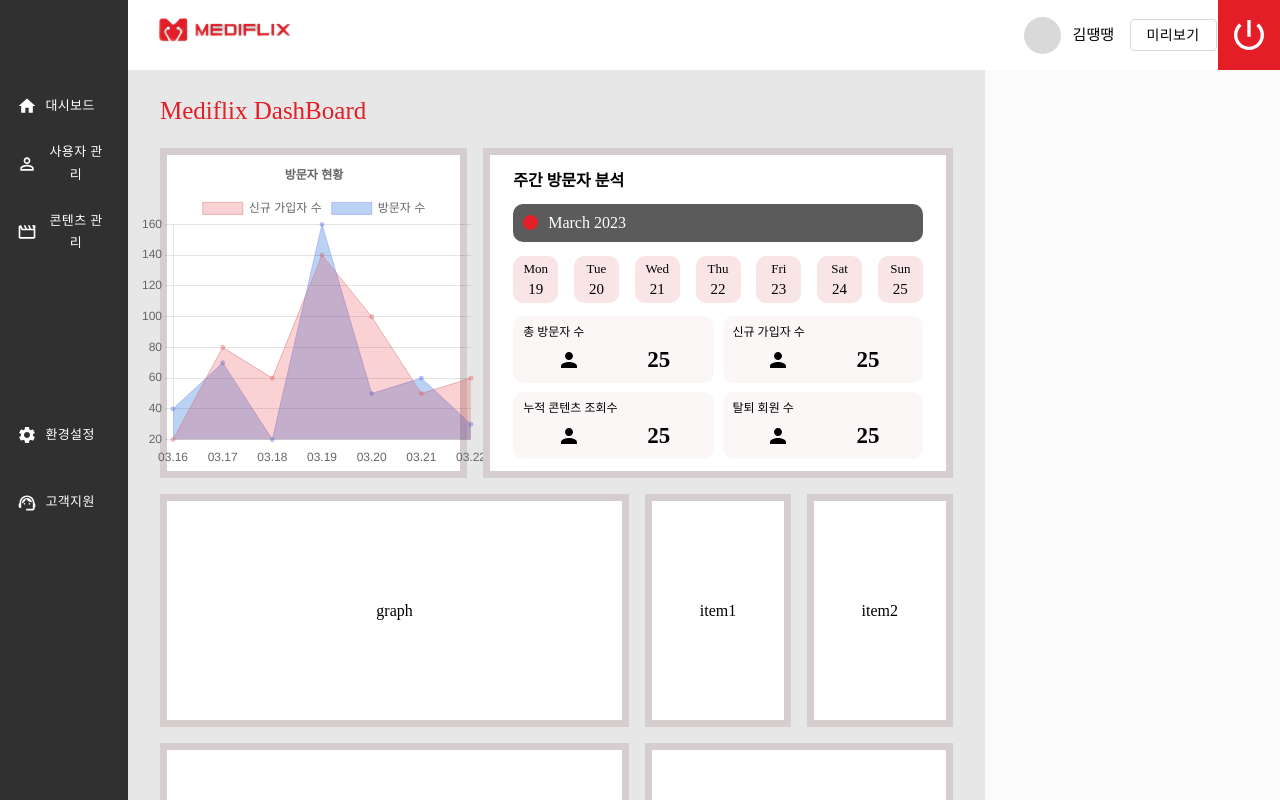
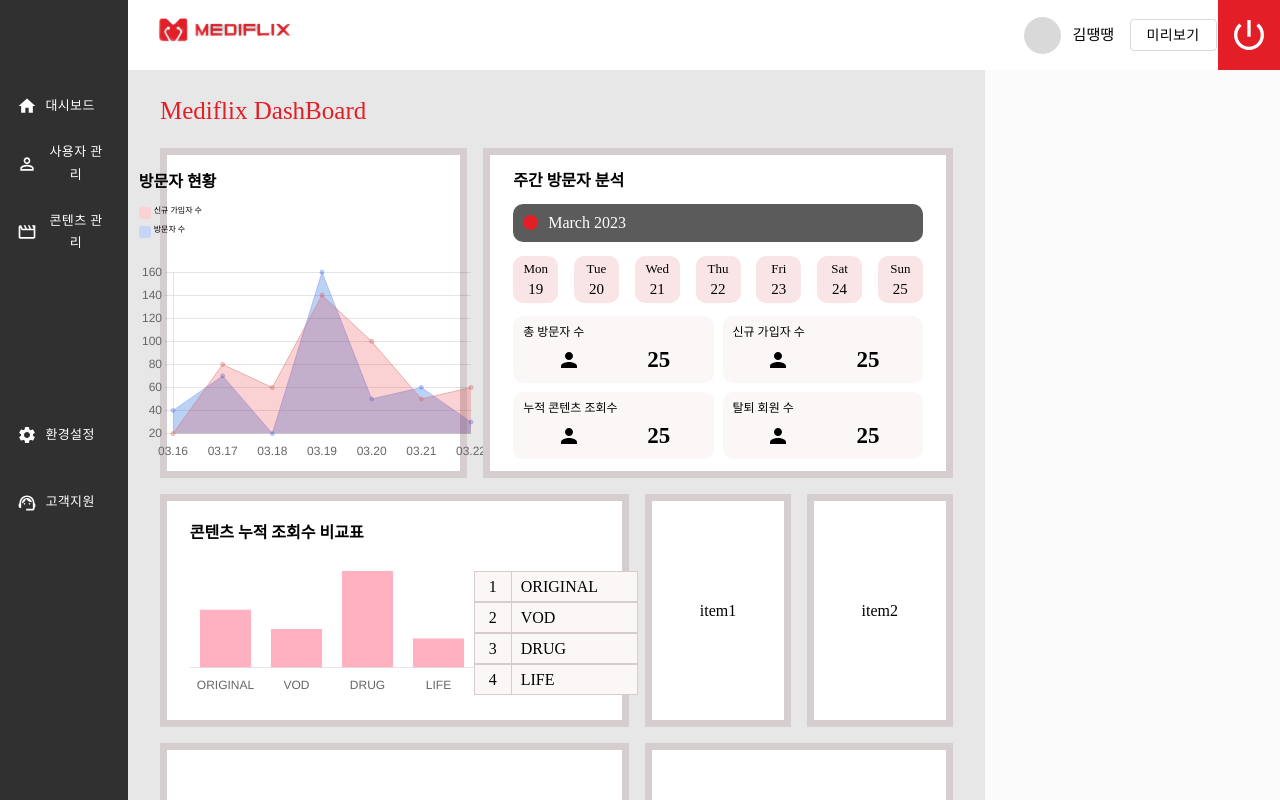
Before and after one commit to MEDIFLIX/ST_FE, a React (Create React App) app in the folder st_fe/: page /main in a window 1280 px wide. Shown: the top 800 px of the page. Built offline with nearby package versions, Linux system fonts and the light colour scheme; a web font is replaced by a local one.

Commit message:
feat : BarChart 완성

```diff
--- a/st_fe/src/pages/MainPage/MainPage.tsx
+++ b/st_fe/src/pages/MainPage/MainPage.tsx
@@ -3,6 +3,7 @@ import styled from 'styled-components';
 import NavBar from '../../components/Navbar';
 import SideBar from '../../components/SideBar';
 import Analysis from './components/Analysis';
+import BarChart from './components/BarChart';
 
 const MainContainer = styled.div`
   width: 100vw;
@@ -52,10 +53,8 @@ const ContentBox = styled.div`
   display: flex;
   justify-content: center;
   align-items: center;
-  .chartWrap {
-    width: 350px;
-    height: 310px;
-  }
+  width: inherit;
+  position: relative;
 `;
 
 const ContentGridBox = styled.div`
@@ -108,14 +107,14 @@ const MainPage = () => {
           <Title>Mediflix DashBoard</Title>
           <ContentGridBox>
             <ContentBox className={'grid-chart'}>
-              <div className="chartWrap">
-                <LineChart />
-              </div>
+              <LineChart />
             </ContentBox>
             <ContentBox className={'grid-analysis'}>
               <Analysis />
             </ContentBox>
-            <ContentBox className={'grid-graph'}>graph</ContentBox>
+            <ContentBox className={'grid-graph'}>
+              <BarChart />
+            </ContentBox>
             <ContentBox className={'grid-item1'}>item1</ContentBox>
             <ContentBox className={'grid-item2'}>item2</ContentBox>
             <ContentBox className={'grid-content'}>content</ContentBox>
--- /dev/null
+++ b/st_fe/src/pages/MainPage/components/BarChart.tsx
@@ -0,0 +1,127 @@
+import React from 'react';
+import {
+  Chart as ChartJS,
+  CategoryScale,
+  LinearScale,
+  BarElement,
+  Title,
+  Tooltip,
+  Legend,
+} from 'chart.js';
+import { Bar } from 'react-chartjs-2';
+import styled from 'styled-components';
+import { ListItemButton, ListItemText } from '@mui/material';
+
+ChartJS.register(CategoryScale, LinearScale, BarElement, Title, Tooltip, Legend);
+
+const options = {
+  responsive: true,
+  maintainAspectRatio: false,
+  scaleShowGridLines: false,
+  scales: {
+    x: {
+      grid: {
+        display: false,
+      },
+    },
+    y: {
+      display: false,
+      grid: {
+        display: false,
+      },
+    },
+  },
+  plugins: {
+    legend: {
+      display: false,
+      position: 'top' as const,
+    },
+    title: {
+      display: false,
+      text: 'Chart.js Bar Chart',
+    },
+  },
+};
+
+const BarChartContainer = styled.div`
+  display: flex;
+  justify-content: space-evenly;
+  flex-direction: column;
+  width: 90%;
+
+  .barContent_header {
+    font-size: 16px;
+    font-weight: bold;
+    margin-bottom: 30px;
+  }
+
+  .barContent_container {
+    display: flex;
+    justify-content: space-around;
+  }
+
+  .barChartWrap {
+    width: 284px;
+    height: 125px;
+  }
+`;
+
+const RankContainer = styled.div`
+  display: flex;
+  flex-direction: column;
+`;
+
+const RankBox = styled.div`
+  display: flex;
+  background-color: #fbf7f7;
+  width: 162px;
+  height: 29px;
+  border: 1px solid #d6cece;
+  text-align: center;
+  line-height: 29px;
+
+  .rank_priority {
+    border-right: 1px solid #d6cece;
+    width: 36px;
+  }
+
+  .rank_name {
+    margin-left: 9px;
+  }
+`;
+
+const BarChart = () => {
+  const labels = ['ORIGINAL', 'VOD', 'DRUG', 'LIFE'];
+
+  const data = {
+    labels,
+    datasets: [
+      {
+        label: 'Dataset 1',
+        data: [300, 200, 500, 150],
+        backgroundColor: 'rgba(255, 99, 132, 0.5)',
+      },
+    ],
+  };
+
+  return (
+    <BarChartContainer>
+      <div className="barContent_header">콘텐츠 누적 조회수 비교표</div>
+      <div className="barContent_container">
+        <div className="barChartWrap">
+          <Bar options={options} data={data} />
+        </div>
+        <RankContainer>
+          {labels.map((name, idx) => (
+            <RankBox>
+              <div className="rank_priority">{idx + 1}</div>
+              <div className="rank_name">{name}</div>
+            </RankBox>
+          ))}
+        </RankContainer>
+      </div>
+    </BarChartContainer>
+  );
+};
+
+export default BarChart;
--- a/st_fe/src/pages/MainPage/components/LineChart.tsx
+++ b/st_fe/src/pages/MainPage/components/LineChart.tsx
@@ -11,6 +11,7 @@ import {
   Filler,
 } from 'chart.js';
 import { Line } from 'react-chartjs-2';
+import styled from 'styled-components';
 
 ChartJS.register(
   CategoryScale,
@@ -23,7 +24,7 @@ ChartJS.register(
   Filler,
 );
 
-const options = {
+const LineChartOptions = {
   responsive: true,
   scales: {
     x: {
@@ -40,19 +41,61 @@ const options = {
   maintainAspectRatio: false,
   plugins: {
     legend: {
+      display: false,
       position: 'top' as const,
       // labels: {
       //   usePointStyle: true,
       // },
     },
     title: {
-      display: true,
+      display: false,
       text: '방문자 현황',
     },
   },
 };
 
-function LineChart() {
+const LineChartContainer = styled.div`
+  display: flex;
+  flex-direction: column;
+  justify-content: space-around;
+  width: inherit;
+  height: 330px;
+  margin-top: 10px;
+
+  .lineChart_title {
+    font-size: 16px;
+    font-weight: bold;
+  }
+
+  .chartWrap {
+    width: 350px;
+    height: 200px;
+  }
+
+  .legendBox {
+    font-size: 8px;
+    display: flex;
+    margin-bottom: 7px;
+  }
+
+  .lineChart_newPeople {
+    background-color: #f9d2d4;
+    width: 12px;
+    height: 12px;
+    border-radius: 2px;
+    margin-right: 3px;
+  }
+
+  .lineChart_newVisit {
+    background-color: #c5d7f9;
+    width: 12px;
+    height: 12px;
+    border-radius: 2px;
+    margin-right: 3px;
+  }
+`;
+
+const LineChart = () => {
   const labels = ['03.16', '03.17', '03.18', '03.19', '03.20', '03.21', '03.22'];
 
   const data = {
@@ -79,7 +122,24 @@ function LineChart() {
     ],
   };
 
-  return <Line options={options} data={data} />;
-}
+  return (
+    <LineChartContainer>
+      <div className="lineChart_title">방문자 현황</div>
+      <div>
+        <div className="legendBox">
+          <div className="lineChart_newPeople" />
+          <div>신규 가입자 수</div>
+        </div>
+        <div className="legendBox">
+          <div className="lineChart_newVisit" />
+          <div>방문자 수</div>
+        </div>
+      </div>
+      <div className="chartWrap">
+        <Line options={LineChartOptions} data={data} />
+      </div>
+    </LineChartContainer>
+  );
+};
 
 export default LineChart;
```
